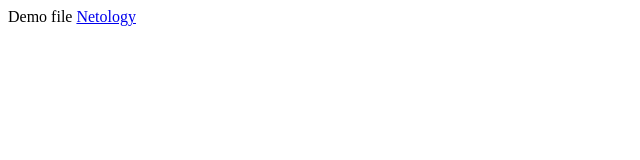
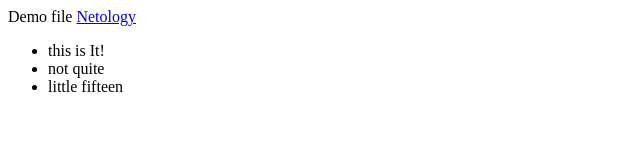
Before and after one commit to QuietMit/Demo, a plain HTML site: page index.html in a window 1280 px wide. Shown: the whole page, without its empty margins (0-640 px from the left). Drawn offline with Linux system fonts and the light colour scheme.

Commit message:
key spells added

```diff
--- a/index.html
+++ b/index.html
@@ -9,6 +9,11 @@
     <body>
         Demo file
         <a href="https://netology.ru">Netology</a>
+        <ul>
+            <li>this is It!</li>
+            <li>not quite</li>
+            <li>little fifteen</li>
+        </ul>
     </body>
 
 </html>
```
